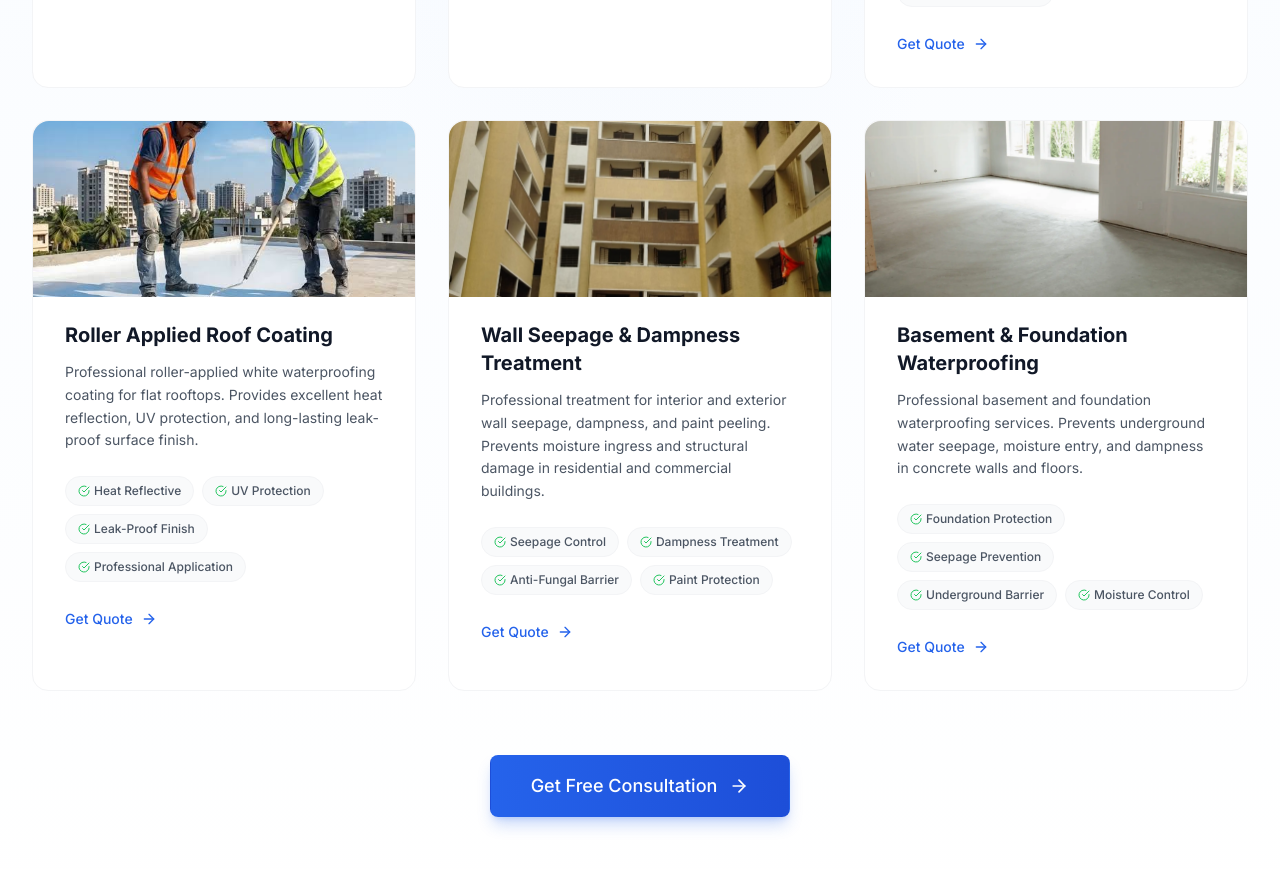
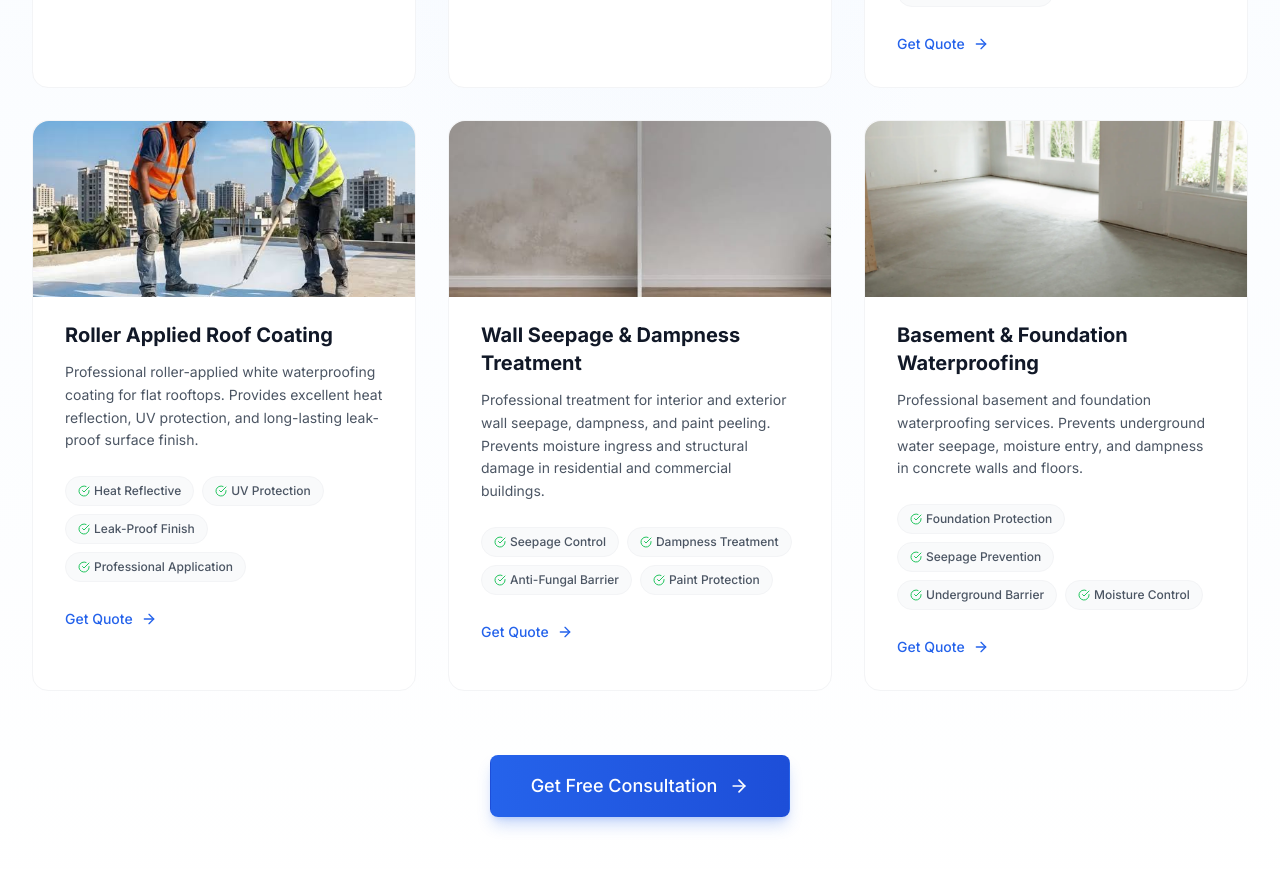
Before and after one commit to rehantanwar325-prog/-CENTRAL-INDIA-WATERPROOFING, a Next.js app: page / in a window 1280 px wide. Shown: the part 1743-2612 px from the top of the page. Built offline with nearby package versions, Linux system fonts and the light colour scheme.

Commit message:
Update Wall Seepage & Dampness Treatment image to before-and-after comparison

```diff
--- a/src/components/Services.tsx
+++ b/src/components/Services.tsx
@@ -33,7 +33,7 @@ const services = [
     gradient: 'from-purple-500 to-violet-500',
   },
   {
-    img: '/images/services/wall_seepage.jpg',
+    img: '/images/services/wall_seepage.png',
     title: 'Wall Seepage & Dampness Treatment',
     description: 'Professional treatment for interior and exterior wall seepage, dampness, and paint peeling. Prevents moisture ingress and structural damage in residential and commercial buildings.',
     features: ['Seepage Control', 'Dampness Treatment', 'Anti-Fungal Barrier', 'Paint Protection'],
```
Also changed, not shown: public/images/services/wall_seepage.jpg (deleted), public/images/services/wall_seepage.png.
